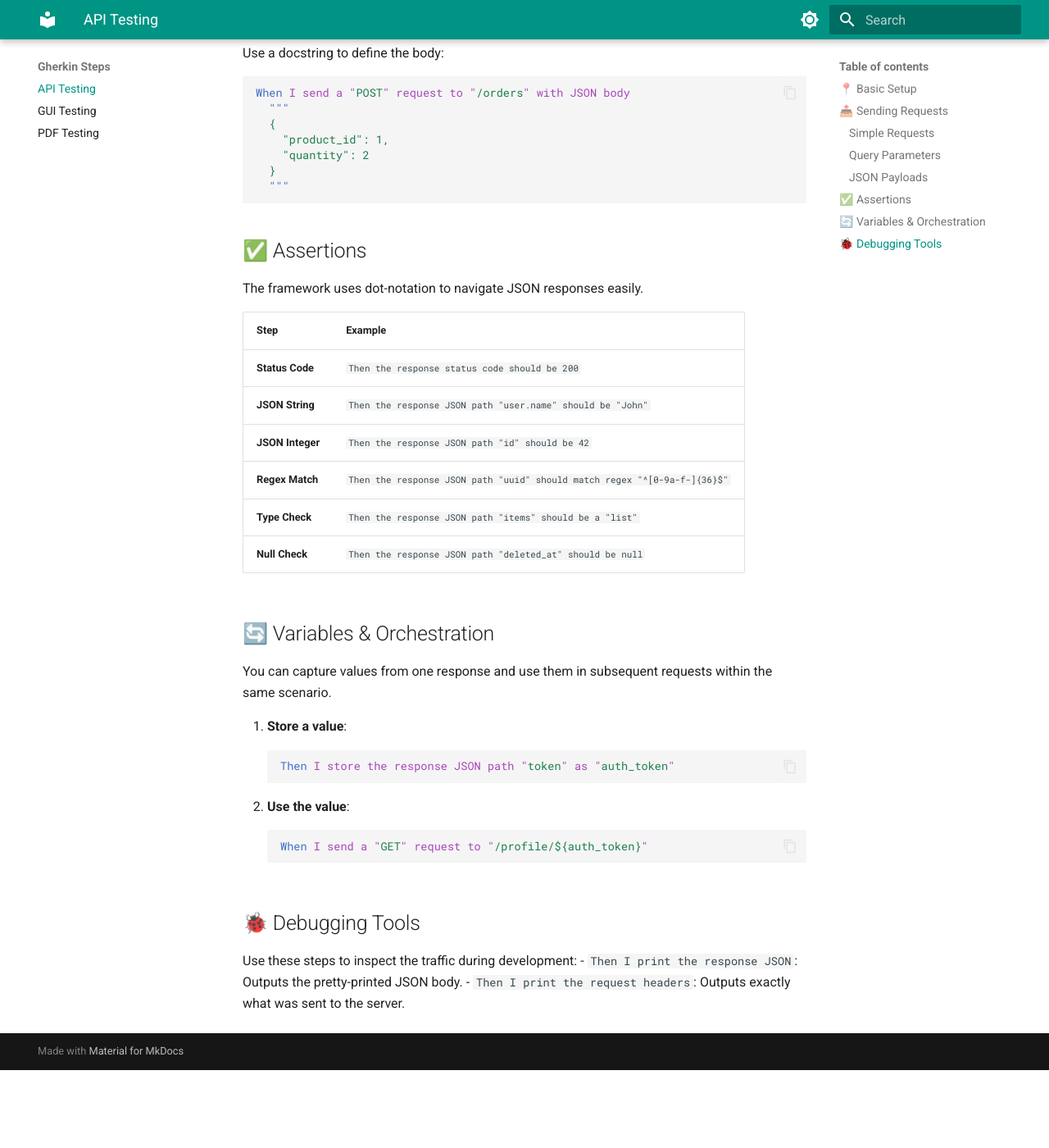
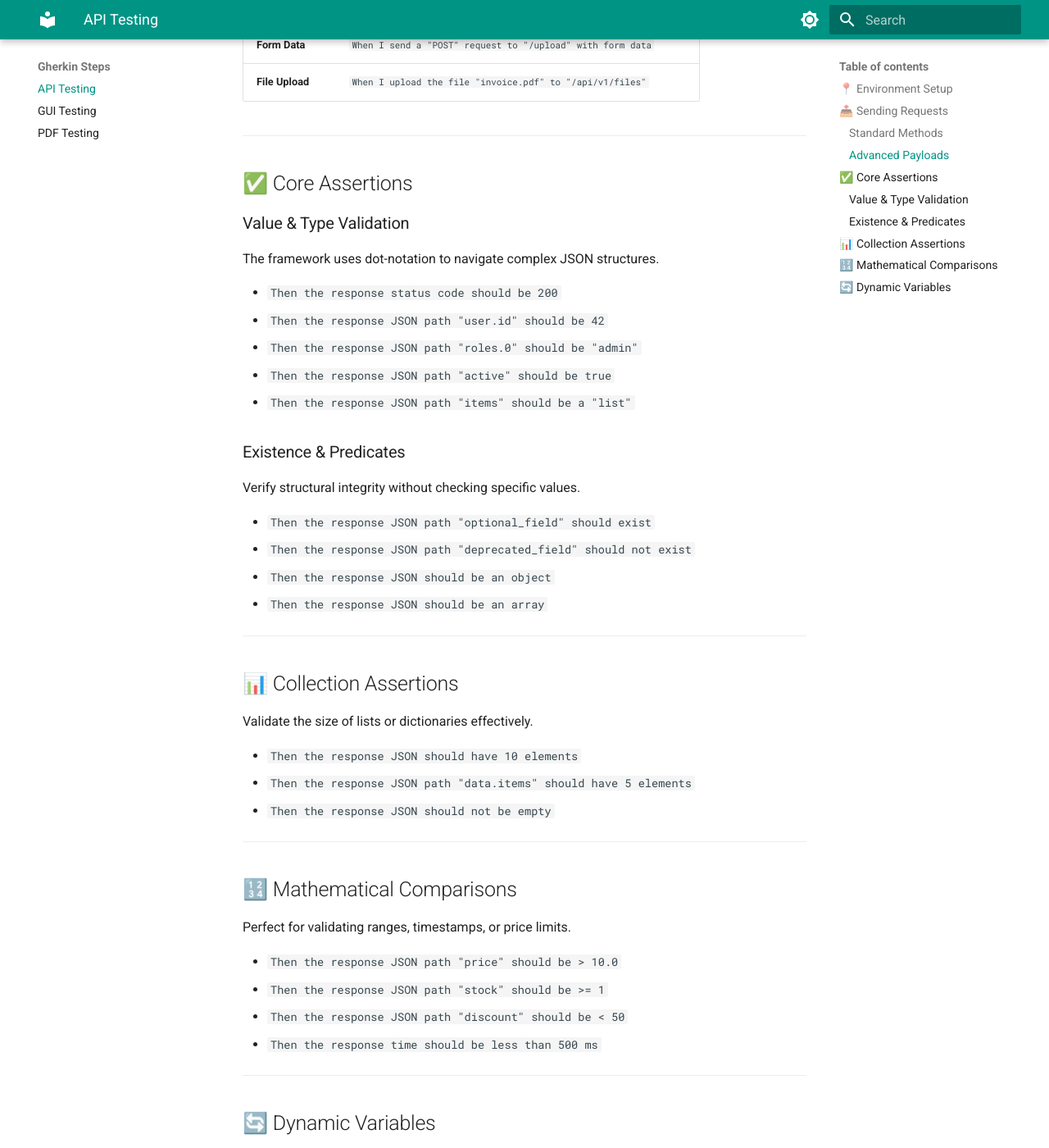
Before and after one commit to carlos-camara/qa-hub-framework, an MkDocs documentation site: the page built from docs/api-testing.md, in a window 1280 px wide and 1400 px high, scrolled down 913 px. Shown: the whole window at 82% size. Built offline with MkDocs 1.6.1 and Material for MkDocs 9.7.7, drawn with Linux system fonts in a browser that asks for light colours; before the commit the page ends 2218 px from its top, so only the background shows below that; some of the changed text lies outside the part shown.

Commit message:
docs: expand API testing guide with new assertions

````diff
--- a/docs/api-testing.md
+++ b/docs/api-testing.md
@@ -1,72 +1,91 @@
 # 🌐 API Testing
 
-The framework provides a robust set of Gherkin steps for testing RESTful APIs. These steps handle the heavy lifting of HTTP requests, variable management, and complex JSON assertions.
+The framework provides a robust set of Gherkin steps for testing RESTful APIs, built on top of the `requests` library with a focus on high-fidelity assertions and dynamic data.
 
-## 📍 Basic Setup
+## 📍 Environment Setup
 
-Before sending requests, you must define the target environment:
+Before sending requests, define the target environment and optional headers.
 
 ```gherkin
 Given the API base URL is "https://api.example.com"
+When I set request headers
+  | Authorization | Bearer ${MY_TOKEN} |
+  | Accept        | application/json   |
 ```
+
+---
 
 ## 📤 Sending Requests
 
-### Simple Requests
-Standard HTTP methods are supported:
+### Standard Methods
 ```gherkin
 When I send a "GET" request to "/users"
 When I send a "DELETE" request to "/users/123"
 ```
 
-### Query Parameters
-Use a Behave table to send parameters:
+### Advanced Payloads
+| Scenario | Example |
+| :--- | :--- |
+| **Query Params** | `When I send a "GET" request to "/search" with query parameters` |
+| **JSON Body** | `When I send a "POST" request to "/orders" with JSON body` |
+| **Form Data** | `When I send a "POST" request to "/upload" with form data` |
+| **File Upload** | `When I upload the file "invoice.pdf" to "/api/v1/files"` |
+
+---
+
+## ✅ Core Assertions
+
+### Value & Type Validation
+The framework uses dot-notation to navigate complex JSON structures.
+
+- `Then the response status code should be 200`
+- `Then the response JSON path "user.id" should be 42`
+- `Then the response JSON path "roles.0" should be "admin"`
+- `Then the response JSON path "active" should be true`
+- `Then the response JSON path "items" should be a "list"`
+
+### Existence & Predicates
+Verify structural integrity without checking specific values.
+
+- `Then the response JSON path "optional_field" should exist`
+- `Then the response JSON path "deprecated_field" should not exist`
+- `Then the response JSON should be an object`
+- `Then the response JSON should be an array`
+
+---
+
+## 📊 Collection Assertions
+
+Validate the size of lists or dictionaries effectively.
+
+- `Then the response JSON should have 10 elements`
+- `Then the response JSON path "data.items" should have 5 elements`
+- `Then the response JSON should not be empty`
+
+---
+
+## 🔢 Mathematical Comparisons
+
+Perfect for validating ranges, timestamps, or price limits.
+
+- `Then the response JSON path "price" should be > 10.0`
+- `Then the response JSON path "stock" should be >= 1`
+- `Then the response JSON path "discount" should be < 50`
+- `Then the response time should be less than 500 ms`
+
+---
+
+## 🔄 Dynamic Variables
+
+Capture values from one response and use them in subsequent requests using the `${var}` syntax.
+
 ```gherkin
-When I send a "GET" request to "/search" with query parameters
-  | q      | status |
-  | search | active |
+Scenario: Create and Verify User
+  When I send a "POST" request to "/users" with JSON body ...
+  Then I store the response JSON path "id" as "NewUserId"
+  And I send a "GET" request to "/users/${NewUserId}"
+  Then the response status code should be 200
 ```
 
-### JSON Payloads
-Use a docstring to define the body:
-```gherkin
-When I send a "POST" request to "/orders" with JSON body
-  """
-  {
-    "product_id": 1,
-    "quantity": 2
-  }
-  """
-```
-
-## ✅ Assertions
-
-The framework uses dot-notation to navigate JSON responses easily.
-
-| Step | Example |
-|------|---------|
-| **Status Code** | `Then the response status code should be 200` |
-| **JSON String** | `Then the response JSON path "user.name" should be "John"` |
-| **JSON Integer** | `Then the response JSON path "id" should be 42` |
-| **Regex Match** | `Then the response JSON path "uuid" should match regex "^[0-9a-f-]{36}$"` |
-| **Type Check** | `Then the response JSON path "items" should be a "list"` |
-| **Null Check** | `Then the response JSON path "deleted_at" should be null` |
-
-## 🔄 Variables & Orchestration
-
-You can capture values from one response and use them in subsequent requests within the same scenario.
-
-1. **Store a value**:
-   ```gherkin
-   Then I store the response JSON path "token" as "auth_token"
-   ```
-2. **Use the value**:
-   ```gherkin
-   When I send a "GET" request to "/profile/${auth_token}"
-   ```
-
-## 🐞 Debugging Tools
-
-Use these steps to inspect the traffic during development:
-- `Then I print the response JSON`: Outputs the pretty-printed JSON body.
-- `Then I print the request headers`: Outputs exactly what was sent to the server.
+!!! tip "Token Resolution"
+    You can use global tokens like `[UUID]` or `[NOW]` directly in your JSON bodies or URLs.
````
